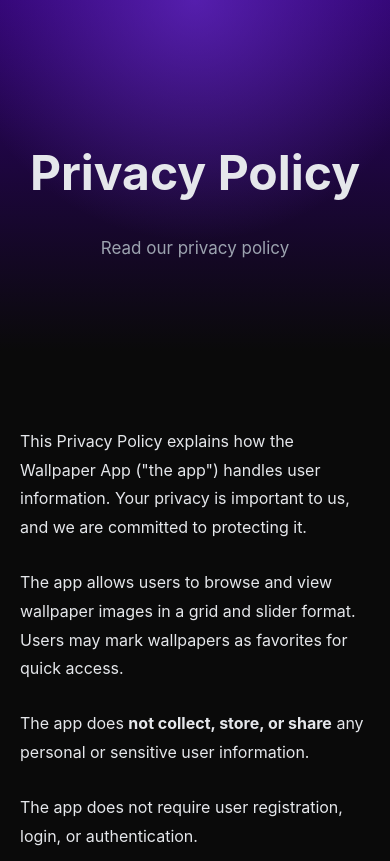
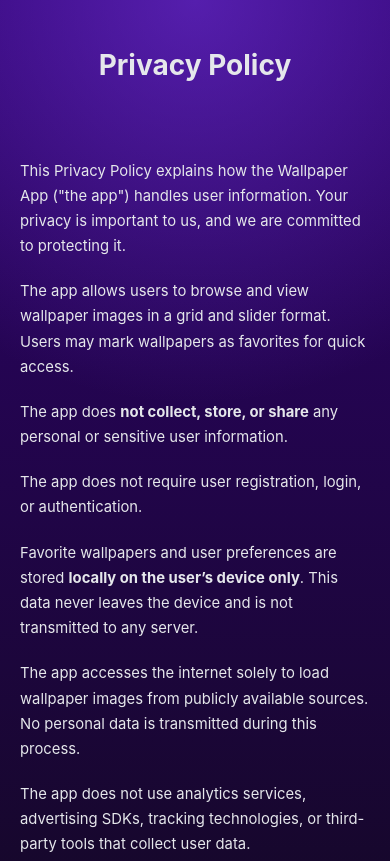
Before and after one commit to chintan297/wallpaperapp-legal, a plain HTML site: page index.html in a window 390 px wide. Shown: the top 861 px of the page. Drawn offline with Linux system fonts and the light colour scheme.

Commit message:
feat: Implement responsive styling with `clamp()` and smooth scrolling, and refine hero section layout.

```diff
--- a/index.html
+++ b/index.html
@@ -18,56 +18,71 @@
         box-sizing: border-box;
       }
 
+      html {
+        scroll-behavior: smooth;
+      }
+
       body {
         margin: 0;
         font-family: -apple-system, BlinkMacSystemFont, "Segoe UI", Roboto,
           Helvetica, Arial, sans-serif;
-        background: var(--bg-dark);
         color: var(--text-main);
         line-height: 1.8;
-      }
 
-      /* ===== HEADER / HERO ===== */
-      .hero {
         background: radial-gradient(
             circle at top,
             rgba(124, 58, 237, 0.5),
-            transparent 60%
+            transparent 30%
           ),
           linear-gradient(180deg, #2e026d, #0a0a0a);
-        padding: 90px 20px 70px;
+      }
+
+      /* ===== HERO ===== */
+      .hero {
+        padding: clamp(40px, 8vw, 30px) 20px clamp(30px, 6vw, 20px);
         text-align: center;
       }
 
       .hero h1 {
-        font-size: 48px;
-        margin-bottom: 10px;
+        font-size: clamp(28px, 6vw, 48px);
+        margin: 0px;
       }
 
       .hero p {
         color: var(--text-muted);
-        font-size: 17px;
+        font-size: clamp(14px, 3.5vw, 17px);
+        max-width: 600px;
+        margin: 0 auto;
       }
 
       /* ===== CONTENT ===== */
       .content {
         max-width: 820px;
         margin: auto;
-        padding: 60px 20px;
+        padding: clamp(20px, 6vw, 40px) 20px;
       }
 
       .content p {
-        margin-bottom: 26px;
-        font-size: 16px;
+        margin-bottom: 24px;
+        font-size: clamp(14px, 3.8vw, 16px);
+        color: var(--text-main);
       }
 
       /* ===== FOOTER ===== */
       footer {
         border-top: 1px solid rgba(255, 255, 255, 0.08);
-        padding: 25px 20px;
+        padding: 24px 20px;
         text-align: center;
         font-size: 14px;
         color: var(--text-muted);
+      }
+
+      /* ===== SMALL DEVICES ===== */
+      @media (max-width: 480px) {
+        .content p {
+          margin-bottom: 20px;
+          line-height: 1.7;
+        }
       }
     </style>
   </head>
@@ -76,7 +91,6 @@
     <!-- ===== HERO ===== -->
     <section class="hero">
       <h1>Privacy Policy</h1>
-      <p>Read our privacy policy</p>
     </section>
 
     <!-- ===== CONTENT ===== -->
```
